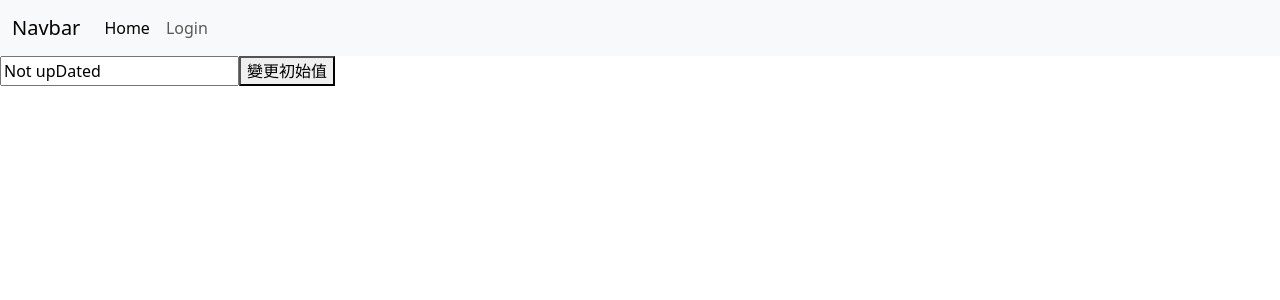
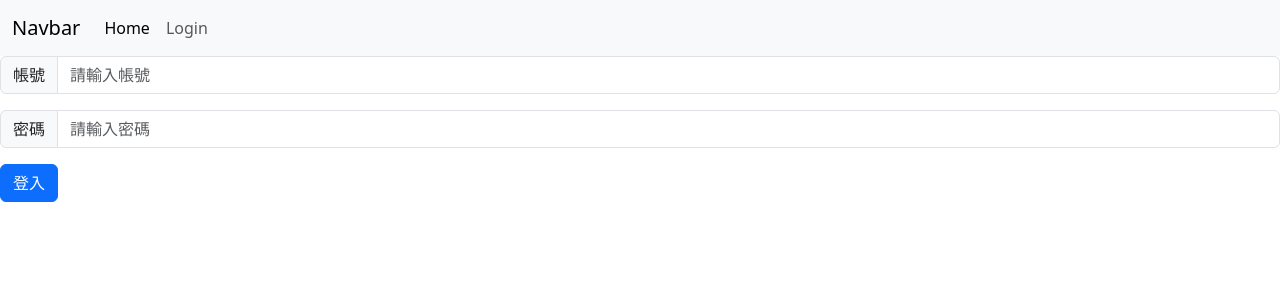
Before and after one commit to Dggrdg/vueapp, a Vue app in the folder vueapp/: page /Login in a window 1280 px wide. Shown: the top 300 px of the page. Built offline with nearby package versions, Linux system fonts and the light colour scheme; no server answers.

Commit message:
20231214

```diff
--- a/vueapp/src/type/Customer.ts
+++ b/vueapp/src/type/Customer.ts
@@ -1,4 +1,4 @@
-export type Customer = {
+export interface Customer {
     name: string,
     password: string,
     ID: number,
--- a/vueapp/src/views/LoginView.vue
+++ b/vueapp/src/views/LoginView.vue
@@ -1,32 +1,58 @@
 <template>
-    <input :value="init" />
-    <button @click="change">變更初始值</button>
+    <div class="row">
+        <div class="col-12">
+            <div class="input-group mb-3">
+                <span class="input-group-text" id="basic-addon1">帳號</span>
+                <input type="text" class="form-control" placeholder="請輸入帳號" aria-label="Username"
+                    aria-describedby="basic-addon1" v-model="accountValue">
+            </div>
+        </div>
+        <div class="col-12">
+            <div class="input-group mb-3">
+                <span class="input-group-text" id="basic-addon1">密碼</span>
+                <input type="text" class="form-control" placeholder="請輸入密碼" aria-label="Username"
+                    aria-describedby="basic-addon1" v-model="passwordValue">
+            </div>
+        </div>
+        <div class="col-12">
+            <button type="button" class="btn btn-primary" @click="Login">登入</button>
+        </div>
+    </div>
 </template>
 <script setup lang="ts">
-import { ref, reactive, onMounted, onBeforeMount, onUpdated } from 'vue'
+import { ref, onMounted, onBeforeMount, onUpdated } from 'vue'
+import { type Customer } from "../type/Customer"
 import axios from 'axios';
 
-const init = ref('Not upDated');
+let user = ref<Customer>();
+let accountValue = ref();
+let passwordValue = ref();
 
-const change = () => {
-    init.value = "Updated";
+const Login = async () => {
+    try {
+        const response = await axios.get('localhost:8080/home/login');
+
+    } catch (error) {
+        console.log(error);
+        alert("帳號或密碼錯誤")
+    }
 }
 
 
-onMounted(() => {
-    console.log('onMounted');
+// onMounted(() => {
+//     console.log('onMounted');
 
-    axios.get('http://localhost:8080/search/search')
-        .then(
-            response => {
-                let people = response.data
-                console.log(people);
-            }
-        ).catch(error => {
-            console.log(error);
-
-        })
-})
+//     axios.get('http://localhost:8080/search/search')
+//         .then(
+//             response => {
+//                 pepole.value = response.data
+//                 console.log("people = " + pepole);
+//                 return pepole;
+//             }
+//         ).catch(error => {
+//             console.log(error);
+//         })
+// })
 
 onBeforeMount(() => {
     console.log("onBeforeMount");
```
